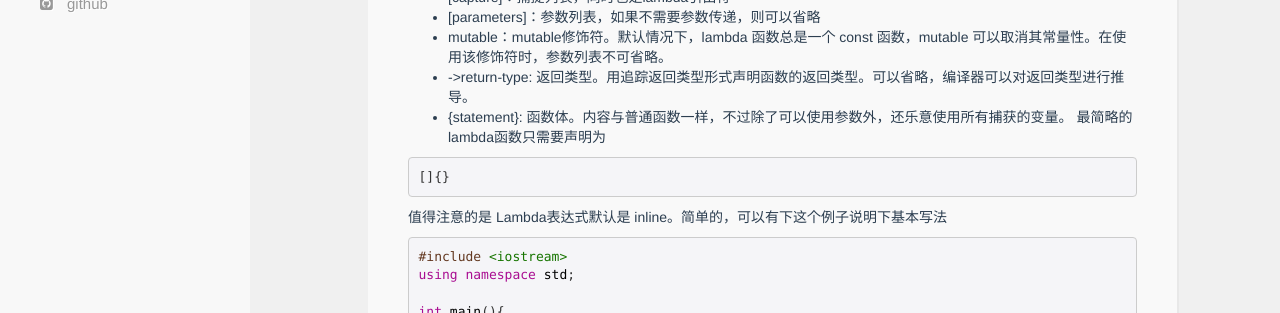
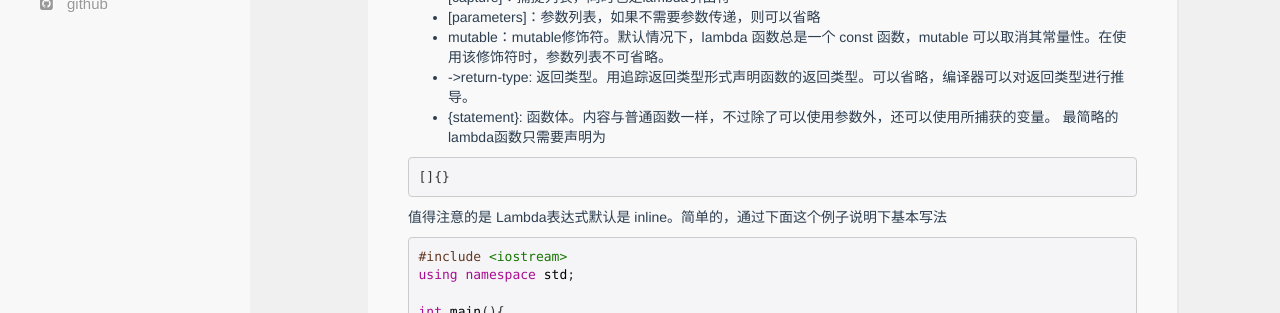
Before and after one commit to xuqiangm/xuqiangm.github.io, a Jekyll site: the page built from _posts/2016-03-14-lambda.markdown, in a window 1280 px wide and 900 px high. Shown: the part 404-717 px from the top of the window. Built offline with Jekyll 4.4.1, drawn with Linux system fonts in a browser that asks for light colours; nearby versions of some CDN libraries; Markdown is read by kramdown in place of the engine named in the settings; comment, search, counter and statistics services are not loaded.

Commit message:
修改部分语句错误

````diff
--- a/_posts/2016-03-14-lambda.markdown
+++ b/_posts/2016-03-14-lambda.markdown
@@ -17,14 +17,14 @@ categories: C++
 - \[parameters\]：参数列表，如果不需要参数传递，则可以省略
 - mutable：mutable修饰符。默认情况下，lambda 函数总是一个 const 函数，mutable 可以取消其常量性。在使用该修饰符时，参数列表不可省略。
 - ->return-type: 返回类型。用追踪返回类型形式声明函数的返回类型。可以省略，编译器可以对返回类型进行推导。
-- {statement}: 函数体。内容与普通函数一样，不过除了可以使用参数外，还乐意使用所有捕获的变量。
+- {statement}: 函数体。内容与普通函数一样，不过除了可以使用参数外，还可以使用所捕获的变量。
 最简略的lambda函数只需要声明为
 
 ```
 []{}
 ```
 
-值得注意的是 Lambda表达式默认是 inline。简单的，可以有下这个例子说明下基本写法
+值得注意的是 Lambda表达式默认是 inline。简单的，通过下面这个例子说明下基本写法
 
 ``` cpp
 #include <iostream>
````
